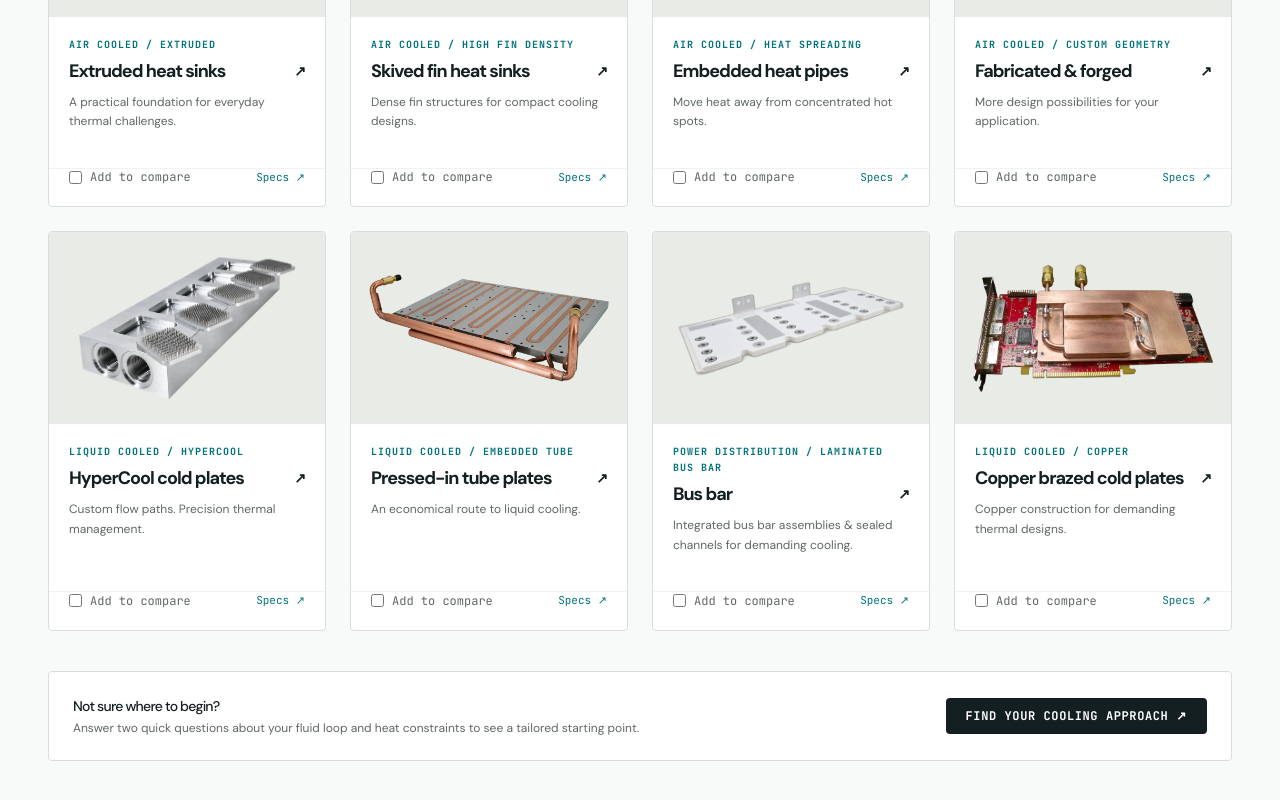
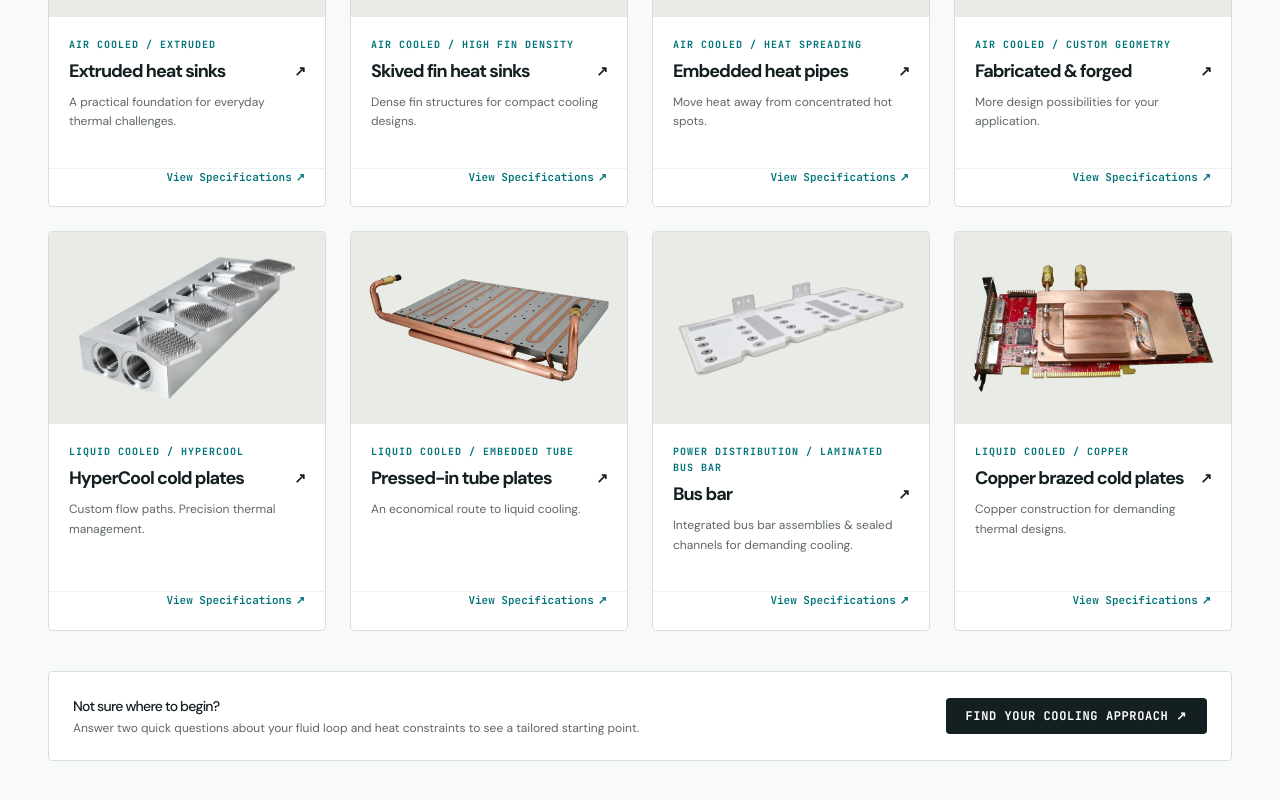
Before and after one commit to innovative-thermal-solutions/thermalsolutions, a Next.js app: page / in a window 1280 px wide. Shown: the part 1363-2163 px from the top of the page. Built offline with nearby package versions, Linux system fonts and the light colour scheme.

Commit message:
style(solutions): remove compare checkboxes and floating compare bar from homepage

```diff
--- a/src/components/home/ReferenceSolutionsSection.tsx
+++ b/src/components/home/ReferenceSolutionsSection.tsx
@@ -152,21 +152,13 @@ export function ReferenceSolutionsSection() {
                   </div>
                 </div>
 
-                <div className="px-5 pb-5 pt-0 border-t border-slate-100 flex items-center justify-between mt-auto">
-                  <label className="flex items-center gap-2 text-xs font-mono text-slate-600 cursor-pointer select-none">
-                    <input
-                      type="checkbox"
-                      checked={isCompared}
-                      onChange={() => toggleCompare(p.id)}
-                      className="rounded text-[#00747a] focus:ring-[#00747a]"
-                    />
-                    <span>Add to compare</span>
-                  </label>
+                <div className="px-5 pb-5 pt-0 border-t border-slate-100 flex items-center justify-end mt-auto">
                   <button
                     onClick={() => openDetail(p)}
-                    className="text-[11px] font-mono text-[#00747a] hover:underline cursor-pointer"
+                    className="text-[11px] font-mono text-[#00747a] hover:underline cursor-pointer font-semibold flex items-center gap-1"
                   >
-                    Specs ↗
+                    <span>View Specifications</span>
+                    <span>↗</span>
                   </button>
                 </div>
               </div>
@@ -200,33 +192,6 @@ export function ReferenceSolutionsSection() {
             <span>↗</span>
           </button>
         </div>
-
-        {/* Floating Compare Bar */}
-        {selectedToCompare.length > 0 && (
-          <div className="fixed bottom-6 left-1/2 -translate-x-1/2 z-40 bg-[#0f1719] border border-[#00747a]/40 text-white px-5 py-3 rounded-full shadow-2xl flex items-center gap-4 animate-fade-in text-xs font-mono">
-            <span>
-              {selectedToCompare.length} solution{selectedToCompare.length > 1 ? "s" : ""} selected
-            </span>
-            <button
-              onClick={openCompare}
-              disabled={selectedToCompare.length < 2}
-              className={`px-4 py-1.5 rounded font-bold uppercase transition-colors cursor-pointer ${
-                selectedToCompare.length >= 2
-                  ? "bg-[#00747a] text-white hover:bg-[#005d62]"
-                  : "bg-slate-700 text-slate-400 cursor-not-allowed"
-              }`}
-            >
-              {selectedToCompare.length < 2 ? "Select one more to compare" : "Compare solutions ↗"}
-            </button>
-            <button
-              onClick={() => setSelectedToCompare([])}
-              className="text-slate-400 hover:text-white ml-1 text-sm font-bold cursor-pointer"
-              title="Clear selection"
-            >
-              ×
-            </button>
-          </div>
-        )}
       </div>
     </section>
   );
```
Also changed, not shown: src/components/common/CadViewer.tsx (line endings or trailing spaces).
